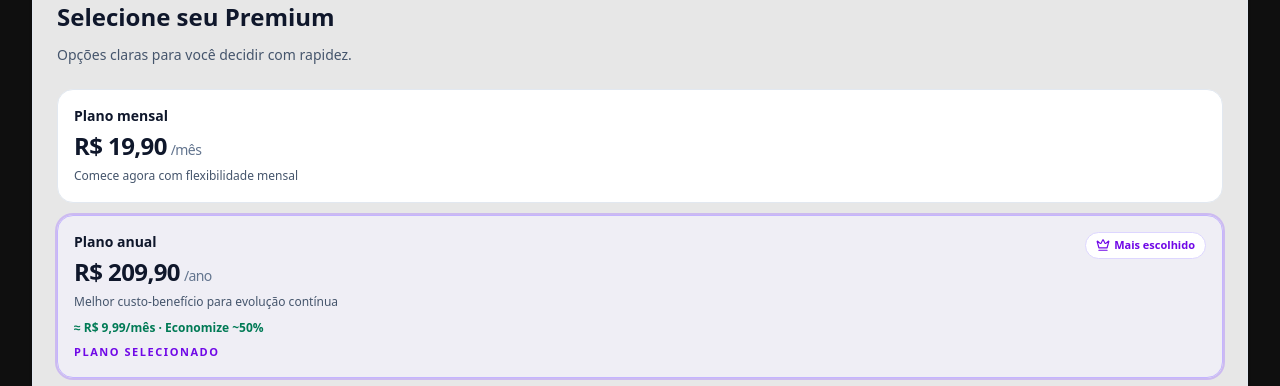
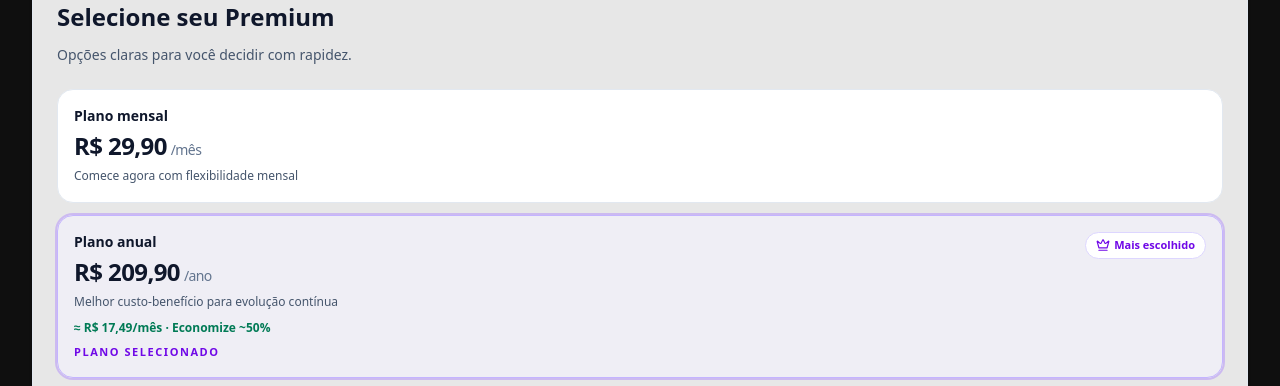
Before and after one commit to guilhermebocuto2-hub/fitelligence, a Next.js app in the folder frontend/saas-emagrecimento-frontend/: page /premium in a window 1280 px wide. Shown: the part 1100-1486 px from the top of the page. Built offline with nearby package versions, Linux system fonts and the light colour scheme; no server answers.

Commit message:
fix: corrigir valores de preço no premium e checkout

```diff
--- a/frontend/saas-emagrecimento-frontend/app/premium/page.jsx
+++ b/frontend/saas-emagrecimento-frontend/app/premium/page.jsx
@@ -65,7 +65,7 @@ const PLAN_OPTIONS = {
   monthly: {
     id: "monthly",
     title: "Plano mensal",
-    price: "R$ 19,90",
+    price: "R$ 29,90",
     period: "/mês",
     description: "Comece agora com flexibilidade mensal",
     badge: "",
@@ -79,7 +79,7 @@ const PLAN_OPTIONS = {
     period: "/ano",
     description: "Melhor custo-benefício para evolução contínua",
     badge: "Mais escolhido",
-    helper: "≈ R$ 9,99/mês · Economize ~50%",
+    helper: "≈ R$ 17,49/mês · Economize ~50%",
     highlighted: true,
   },
 };
```
